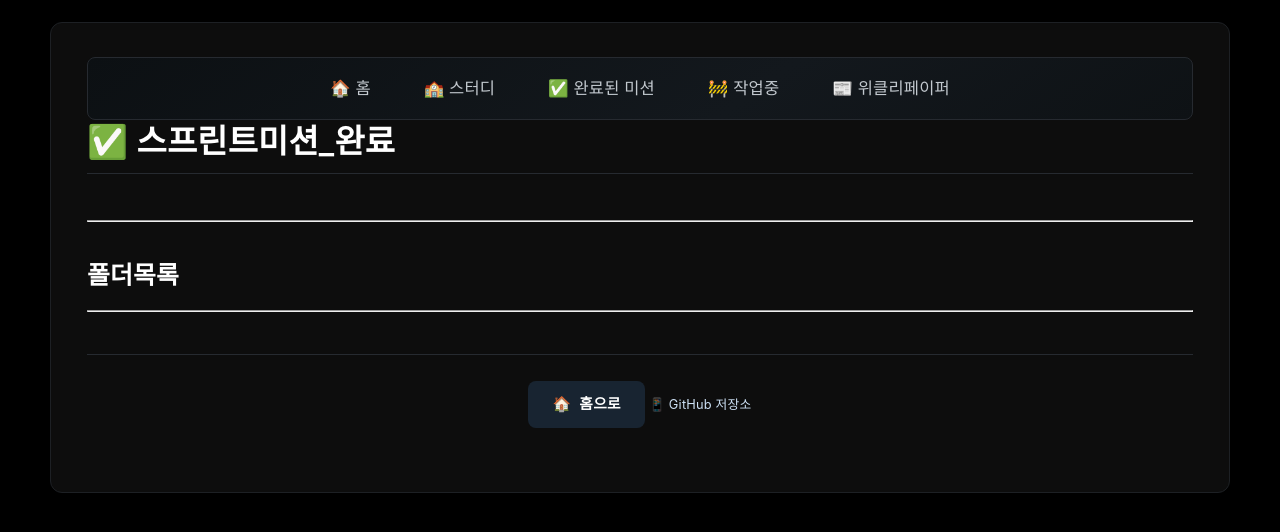
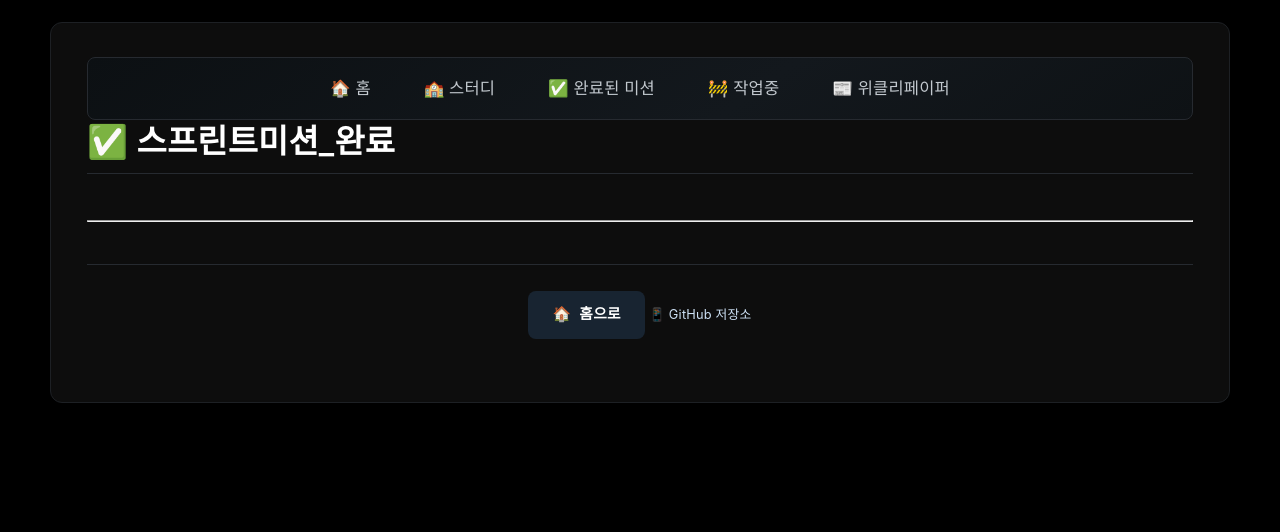
Before and after one commit to c0z0c/sprint_mission, a Jekyll site: the page built from 스프린트미션_완료/index.md, in a window 1280 px wide. Shown: the top 532 px of the page. Built offline with Jekyll 4.4.1, drawn with Linux system fonts in a browser that asks for light colours.

Commit message:
스프린트 미션 완료 리스트 수정

```diff
--- a/스프린트미션_완료/index.md
+++ b/스프린트미션_완료/index.md
@@ -83,7 +83,6 @@ function getFileInfo(extname) {
 {% include cur_files.liquid %}
 {% include page_values.html %}
 {% include page_files_table.html %}
-{% include page_folders_tree.html %}
 
 // DOM이 로드되고 테이블이 렌더링된 후 자동으로 title 컬럼(1번 인덱스) 정렬
 window.addEventListener('load', function() {
@@ -99,19 +98,9 @@ window.addEventListener('load', function() {
 
 </script>
 
-
 <div class="file-grid">
   <!-- 파일 목록이 JavaScript로 동적 생성됩니다 -->
 </div>
-
----
-
-## 폴더목록
-
-<div class="folder-grid">
-  <!-- 폴더 목록이 JavaScript로 동적 생성됩니다 -->
-</div>
-
 
 ---
 
```
